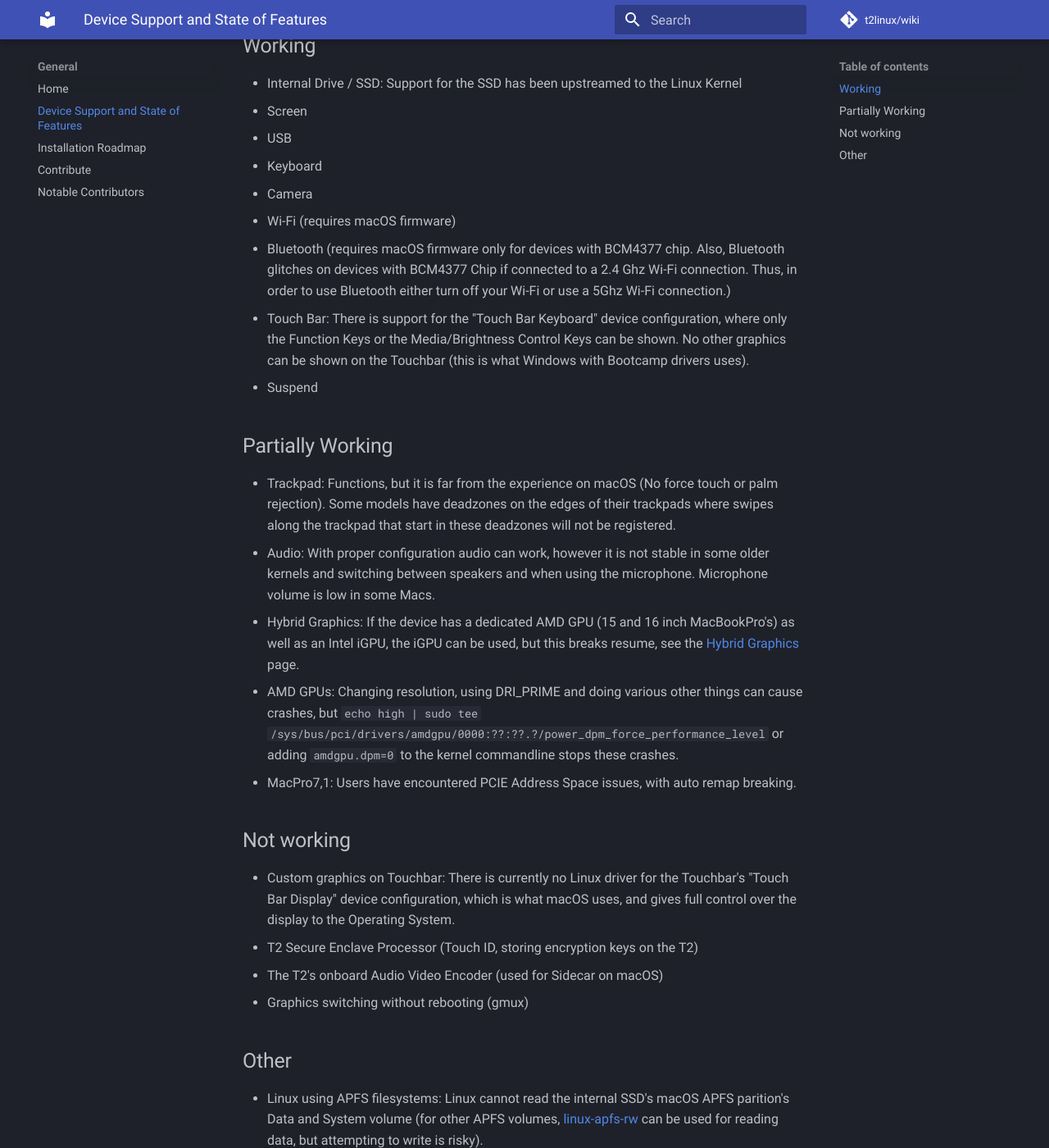
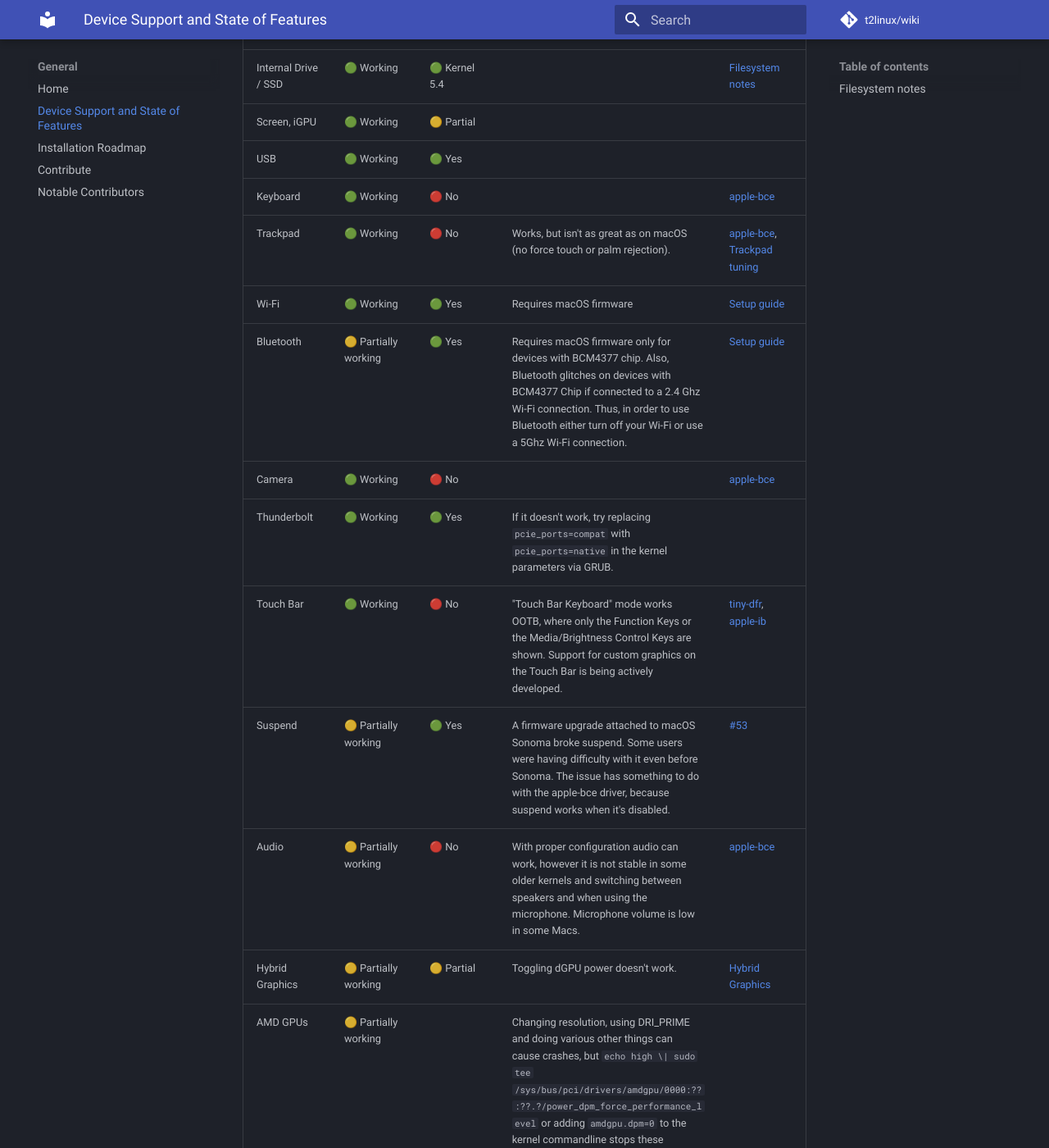
Before and after one commit to t2linux/wiki, an MkDocs documentation site: the page built from docs/state.md, in a window 1280 px wide and 1400 px high, scrolled down 343 px. Shown: the whole window at 82% size. Built offline with MkDocs 1.6.1 and Material for MkDocs 9.7.7, drawn with Linux system fonts in a browser that asks for light colours; comment, search, counter and statistics services are not loaded; some of the changed text lies outside the part shown.

Commit message:
Add tips for contributing, update State article (#487)

```diff
--- a/docs/state.md
+++ b/docs/state.md
@@ -1,35 +1,29 @@
-# Introduction
+# State
 
 While Linux is usable on all T2 models, some features are limited due to the lack of drivers or similar. This page should give a general overview of what is working and what is not.
 
-## Working
+|Feature|Status|Upstream|Notes|Issues/links|
+|-|-|-|-|-|
+|Internal Drive / SSD|🟢 Working|🟢 Kernel 5.4||[Filesystem notes](#filesystem-notes)|
+|Screen, iGPU|🟢 Working|🟡 Partial|||
+|USB|🟢 Working|🟢 Yes|||
+|Keyboard|🟢 Working|🔴 No||[apple-bce](https://github.com/t2linux/apple-bce-drv)|
+|Trackpad|🟢 Working|🔴 No|Works, but isn't as great as on macOS (no force touch or palm rejection).|[apple-bce](https://github.com/t2linux/apple-bce-drv), [Trackpad tuning](https://wiki.t2linux.org/#trackpad-tuning)|
+|Wi-Fi|🟢 Working|🟢 Yes|Requires macOS firmware|[Setup guide](https://wiki.t2linux.org/guides/wifi-bluetooth/)|
+|Bluetooth|🟡 Partially working|🟢 Yes|Requires macOS firmware only for devices with BCM4377 chip. Also, Bluetooth glitches on devices with BCM4377 Chip if connected to a 2.4 Ghz Wi-Fi connection. Thus, in order to use Bluetooth either turn off your Wi-Fi or use a 5Ghz Wi-Fi connection.|[Setup guide](https://wiki.t2linux.org/guides/wifi-bluetooth/)|
+|Camera|🟢 Working|🔴 No||[apple-bce](https://github.com/t2linux/apple-bce-drv)|
+|Thunderbolt|🟢 Working|🟢 Yes|If it doesn't work, try replacing `pcie_ports=compat` with `pcie_ports=native` in the kernel parameters via GRUB.||
+|Touch Bar|🟢 Working|🔴 No|"Touch Bar Keyboard" mode works OOTB, where only the Function Keys or the Media/Brightness Control Keys are shown. Support for custom graphics on the Touch Bar is being actively developed.|[tiny-dfr](https://github.com/kekrby/tiny-dfr), [apple-ib](https://github.com/t2linux/apple-ib-drv)|
+|Suspend|🟡 Partially working|🟢 Yes|A firmware upgrade attached to macOS Sonoma broke suspend. Some users were having difficulty with it even before Sonoma. The issue has something to do with the apple-bce driver, because suspend works when it's disabled.|[#53](https://github.com/t2linux/T2-Ubuntu-Kernel/issues/53)|
+|Audio|🟡 Partially working|🔴 No|With proper configuration audio can work, however it is not stable in some older kernels and switching between speakers and when using the microphone. Microphone volume is low in some Macs.|[apple-bce](https://github.com/t2linux/apple-bce-drv)|
+|Hybrid Graphics|🟡 Partially working|🟡 Partial|Toggling dGPU power doesn't work.|[Hybrid Graphics](https://wiki.t2linux.org/guides/hybrid-graphics/)|
+|AMD GPUs|🟡 Partially working||Changing resolution, using DRI_PRIME and doing various other things can cause crashes, but `echo high \| sudo tee /sys/bus/pci/drivers/amdgpu/0000:??:??.?/power_dpm_force_performance_level` or adding `amdgpu.dpm=0` to the kernel commandline stops these crashes.||
+|MacPro7,1|🟡 Partially working||Users have encountered PCIE Address Space issues, with auto remap breaking.||
+|T2 Secure Enclave|🔴 Not working||Used for Touch ID, storing encryption keys on macOS||
+|T2 Audio Video Encoder|🔴 Not working||Used for Sidecar on macOS||
 
-- Internal Drive / SSD: Support for the SSD has been upstreamed to the Linux Kernel
-- Screen
-- USB
-- Keyboard
-- Camera
-- Wi-Fi (requires macOS firmware)
-- Bluetooth (requires macOS firmware only for devices with BCM4377 chip. Also, Bluetooth glitches on devices with BCM4377 Chip if connected to a 2.4 Ghz Wi-Fi connection. Thus, in order to use Bluetooth either turn off your Wi-Fi or use a 5Ghz Wi-Fi connection.)
-- Touch Bar: There is support for the "Touch Bar Keyboard" device configuration, where only the Function Keys or the Media/Brightness Control Keys can be shown. No other graphics can be shown on the Touchbar (this is what Windows with Bootcamp drivers uses).
-- Suspend
-
-## Partially Working
-
-- Trackpad: Functions, but it is far from the experience on macOS (No force touch or palm rejection). Some models have deadzones on the edges of their trackpads where swipes along the trackpad that start in these deadzones will not be registered.
-- Audio: With proper configuration audio can work, however it is not stable in some older kernels and switching between speakers and when using the microphone. Microphone volume is low in some Macs.
-- Hybrid Graphics: If the device has a dedicated AMD GPU (15 and 16 inch MacBookPro's) as well as an Intel iGPU, the iGPU can be used, but this breaks resume, see the [Hybrid Graphics](https://wiki.t2linux.org/guides/hybrid-graphics/) page.
-- AMD GPUs: Changing resolution, using DRI_PRIME and doing various other things can cause crashes, but `echo high | sudo tee /sys/bus/pci/drivers/amdgpu/0000:??:??.?/power_dpm_force_performance_level` or adding `amdgpu.dpm=0` to the kernel commandline stops these crashes.
-- MacPro7,1: Users have encountered PCIE Address Space issues, with auto remap breaking.
-
-## Not working
-
-- Custom graphics on Touchbar: There is currently no Linux driver for the Touchbar's "Touch Bar Display" device configuration, which is what macOS uses, and gives full control over the display to the Operating System.
-- T2 Secure Enclave Processor (Touch ID, storing encryption keys on the T2)
-- The T2's onboard Audio Video Encoder (used for Sidecar on macOS)
-- Graphics switching without rebooting (gmux)
-
-## Other
+## Filesystem notes
 
 - Linux using APFS filesystems: Linux cannot read the internal SSD's macOS APFS parition's Data and System volume (for other APFS volumes, [linux-apfs-rw](https://github.com/linux-apfs/linux-apfs-rw) can be used for reading data, but attempting to write is risky).
+
 - macOS using Linux filesystems: There are FUSE implementations of some Linux Filesystems that can be used on macOS (but again, most only have experemental write support).
```
Also changed, not shown: docs/contribute.md (+4 -0 lines), docs/index.md (+12 -5 lines).
